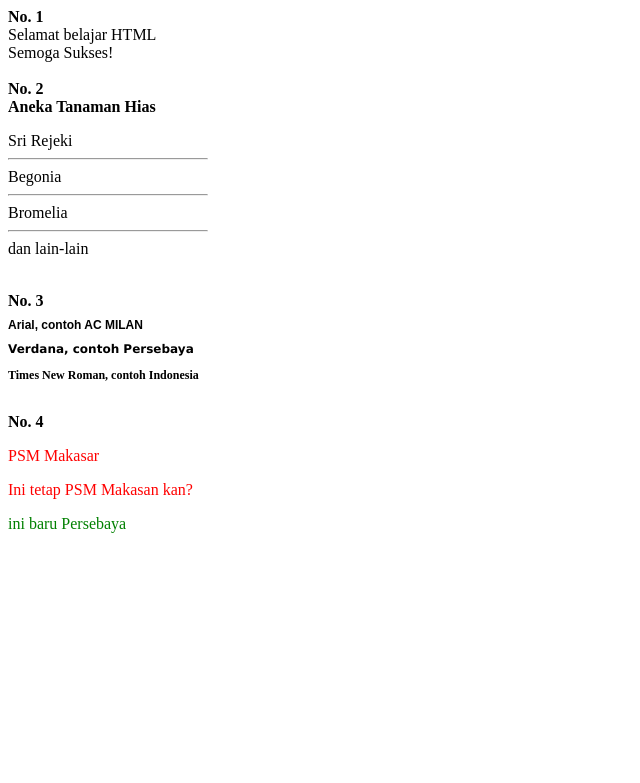
After one commit to Politeknik-Negeri-Madiun/jwdc, a PHP site: page /latihan_pertemuan4.html in a window 1280 px wide. The commit adds this page. Shown: the top 783 px of the page, without its empty margins (0-640 px from the left). Run offline with PHP 8.4, Linux system fonts and the light colour scheme.

Commit message:
tambahan file Pertemuan 4

```diff
--- /dev/null
+++ b/kode-program.js
@@ -0,0 +1 @@
+alert("Hello, ini adalah proggram js eksternal!")
--- /dev/null
+++ b/latihan_pertemuan4.html
@@ -0,0 +1,55 @@
+<html>
+    <head>
+        <title>Latihan Pertemuan 4</title>
+        <style>
+            h1 {
+                font-family: Arial, Helvetica, sans-serif;
+                font-size: 12px;
+            }
+
+            h2 {
+                font-family: Verdana, Geneva, sans-serif;
+                font-size: 12px;
+            }
+
+            h3 {
+                font-family: "Times New Roman", Times, serif;
+                font-size: 12px;
+            }
+        </style>
+    </head>
+    <body>
+        <div>
+            <b>No. 1</b><br>
+            Selamat belajar HTML<br>Semoga Sukses!
+        </div>
+        <span>&nbsp;</span>
+        <div>
+            <b>No. 2</b><br>
+            <b>Aneka Tanaman Hias</b>
+            <ul style="width: 200px; list-style-type: none;margin-left: -40px;">
+                <li>Sri Rejeki</li>
+                <hr>
+                <li>Begonia</li>
+                <hr>
+                <li>Bromelia</li>
+                <hr>
+                <li>dan lain-lain</li>
+            </ul>
+        </div>
+        <span>&nbsp;</span>
+        <div>
+            <b>No. 3</b><br>
+            <h1>Arial, contoh AC MILAN</h1>
+            <h2>Verdana, contoh Persebaya</h2>
+            <h3>Times New Roman, contoh Indonesia</h3>
+        </div>
+        <span>&nbsp;</span>
+        <div>
+            <b>No. 4</b><br>
+            <p style="color: red;">PSM Makasar</p>
+            <p style="color: red;">Ini tetap PSM Makasan kan?</p>
+            <p style="color: green;">ini baru Persebaya</p>
+        </div>
+    </body>
+</html>
--- a/navbar.php
+++ b/navbar.php
@@ -47,7 +47,7 @@
     <input class="form-control me-2" type="search" placeholder="Search" aria-label="Search">
     <button class="btn btn-outline-success" type="submit">Search</button>
     </form>
-</div>
+
 </div>
 </nav>
 <script src="bootstrap/js/bootstrap.bundle.min.js"></script>
```
Also changed, not shown: awal.html (added, +17 -0 lines), belajar-variabel.html (added, +34 -0 lines), gridlayout.html (+5 -2 lines), hello_world.html (added, +15 -0 lines), inner_html.html (added, +21 -0 lines).
